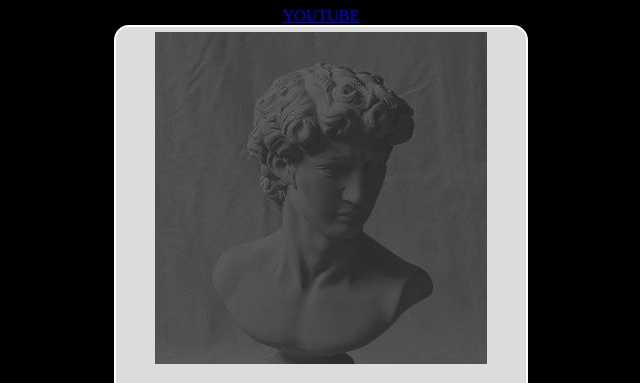
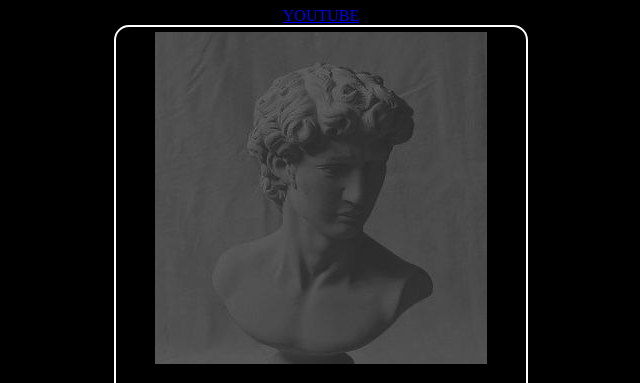
Before and after one commit to zaimar4/plhtihan, a plain HTML site: page index.html in a window 1280 px wide. Shown: the part 73-456 px from the top of the page, without its empty margins (319-959 px from the left). Drawn offline with Linux system fonts and the light colour scheme.

Commit message:
Update style.css

```diff
--- a/style.css
+++ b/style.css
@@ -10,7 +10,7 @@ h1{
 #container{
     width: 400px;
     height: 450px;
-    background-color: gainsboro;
+
     border: 2px solid white;
     padding: 5px;
     text-align: center;
```
